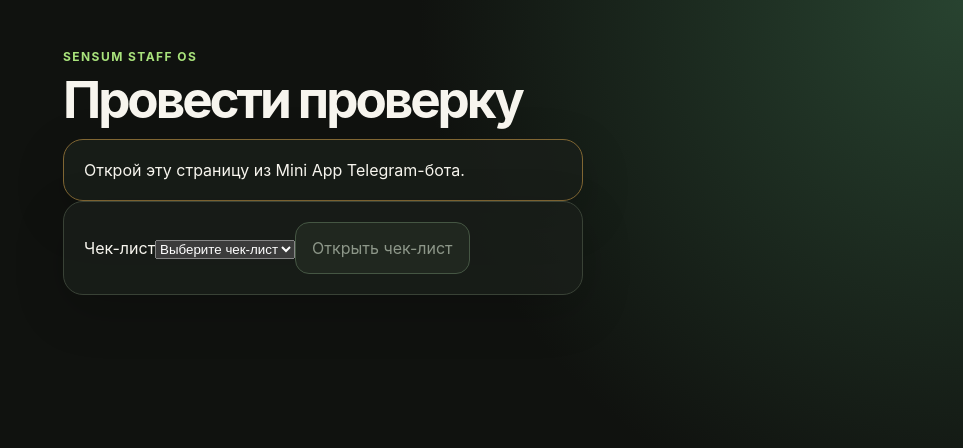
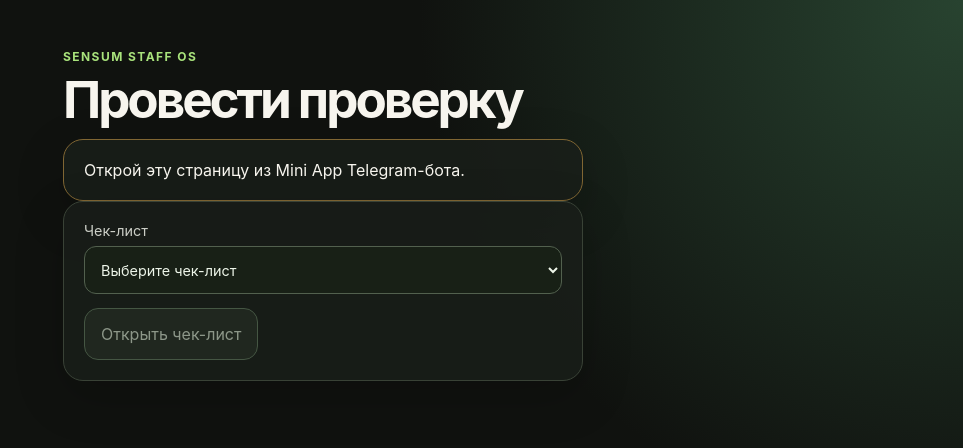
Before and after one commit to b64n5qwmmh-stack/sensuous, a Next.js app: page /check in a window 1280 px wide. Shown: the top 448 px of the page, without its empty margins (317-1280 px from the left). Built offline with nearby package versions, Linux system fonts and the light colour scheme.

Commit message:
Finish Mini App dashboard and inspection entry

```diff
--- a/src/app/styles.css
+++ b/src/app/styles.css
@@ -10,7 +10,15 @@ p { color: #cbcec6; line-height: 1.5; }
 .card { background: rgba(26, 31, 25, .8); border: 1px solid #394236; padding: 20px; border-radius: 20px; box-shadow: 0 16px 50px rgba(0,0,0,.18); }
 .warning { border-color: #806633; }
 .success { margin-top: 16px; border-color: #537b45; }
+.details { margin-top: 16px; }
+.details strong { color: #f7f5ee; }
 code { color: #d8ffb9; overflow-wrap: anywhere; }
 .actions { display: grid; gap: 10px; margin-top: 16px; }
 button { min-height: 52px; border-radius: 14px; border: 1px solid #6f9f60; background: #263523; color: #edf5e9; font: inherit; text-align: left; padding: 0 16px; cursor: pointer; }
 button:disabled { border-color: #455643; background: #20271f; color: #8d9789; cursor: default; }
+label { display: grid; gap: 7px; margin-bottom: 14px; color: #cbcec6; font-size: .9rem; }
+select { width: 100%; min-height: 48px; border-radius: 12px; border: 1px solid #52604e; padding: 0 12px; color: #edf5e9; background: #182016; font: inherit; }
+.question { border-top: 1px solid #394236; margin-top: 18px; padding-top: 12px; }
+.scores { display: grid; grid-template-columns: repeat(6, 1fr); gap: 7px; }
+.scores button { min-height: 42px; padding: 0; text-align: center; border-color: #52604e; }
+.scores button.selected { background: #78af5e; color: #10120f; border-color: #b5f095; font-weight: 800; }
```
